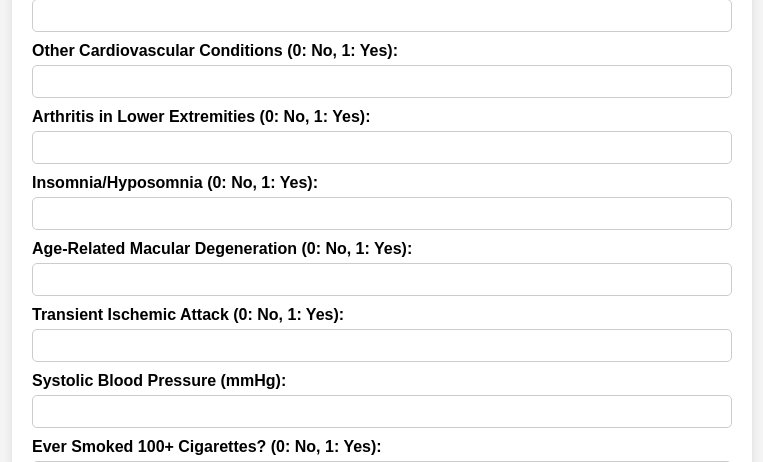
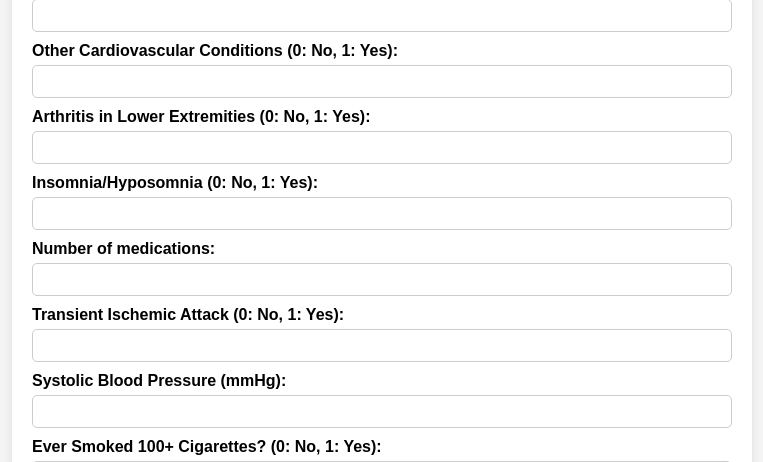
Before and after one commit to Vinay-Neuro/ALZRISK, a Flask app: page / in a window 1280 px wide. Shown: the part 1252-1714 px from the top of the page, without its empty margins (258-1021 px from the left). Run offline with Flask 3, Linux system fonts and the light colour scheme; parts of the project's set-up code (start-up, migrations or seed data) failed here and were passed over.

Commit message:
Update index.html

```diff
--- a/templates/index.html
+++ b/templates/index.html
@@ -112,7 +112,7 @@
             <label for="HYPOSOM">Insomnia/Hyposomnia (0: No, 1: Yes):</label>
             <input type="number" name="HYPOSOM" required>
 
-            <label for="NACCAMD">Age-Related Macular Degeneration (0: No, 1: Yes):</label>
+            <label for="NACCAMD">Number of medications:</label>
             <input type="number" name="NACCAMD" required>
 
             <label for="CBTIA">Transient Ischemic Attack (0: No, 1: Yes):</label>
```
